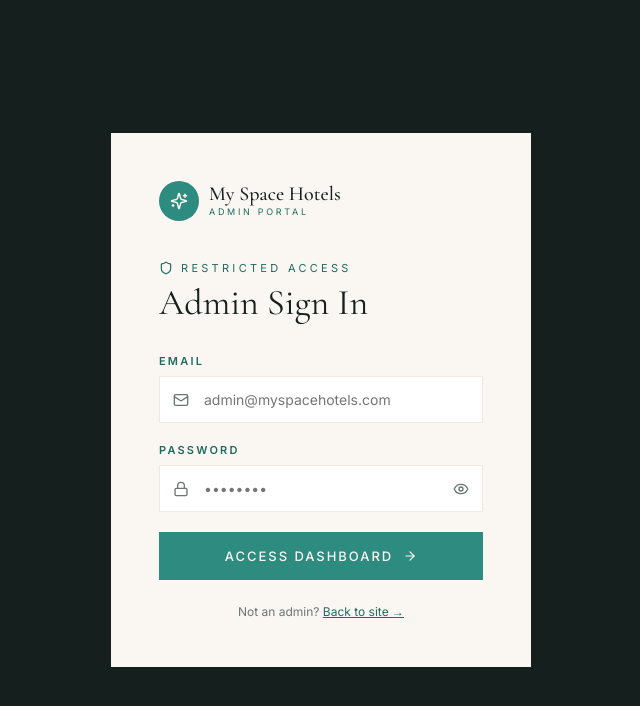
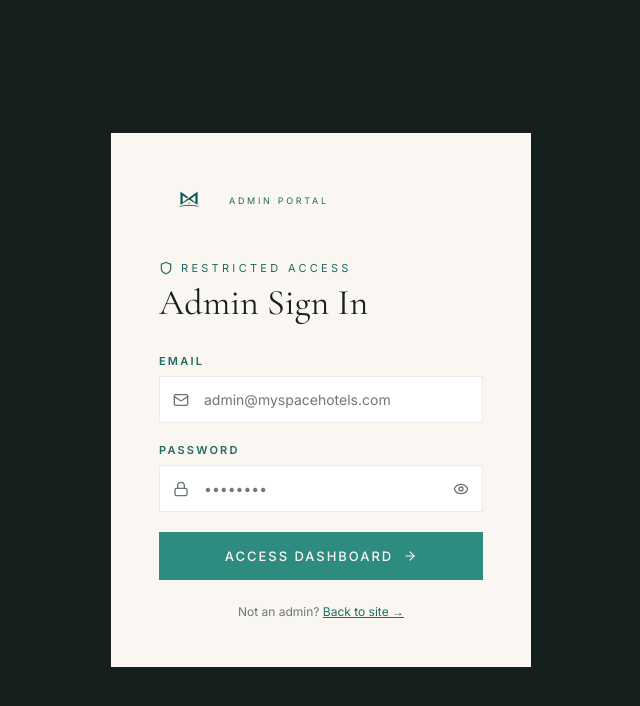
Before and after one commit to BazingaLab/my-space-hotels, a React (Vite) app in the folder client/: page /admin/login in a window 1280 px wide. Shown: the top 706 px of the page, without its empty margins (319-959 px from the left). Built offline with nearby package versions, Linux system fonts and the light colour scheme; no server answers.

Commit message:
added logo on the login page admin

```diff
--- a/client/src/pages/admin/AdminLogin.jsx
+++ b/client/src/pages/admin/AdminLogin.jsx
@@ -2,7 +2,8 @@ import { useState } from "react";
 import { useNavigate } from "react-router-dom";
 import { useAuth } from "../../context/AuthContext.jsx";
 import { theme } from "../../lib/theme.js";
-import { Sparkles, Mail, Lock, ArrowRight, Shield, Eye, EyeOff } from "lucide-react";
+import Logo from "../../components/Logo.jsx";
+import { Mail, Lock, ArrowRight, Shield, Eye, EyeOff } from "lucide-react";
 
 export default function AdminLogin() {
   const { signIn, signOut } = useAuth();
@@ -75,14 +76,8 @@ export default function AdminLogin() {
       <div style={{ background: theme.CREAM, width: "100%", maxWidth: 420, padding: 48 }}>
 
         {/* LOGO */}
-        <div style={{ display: "flex", alignItems: "center", gap: 10, marginBottom: 40 }}>
-          <div style={{ width: 40, height: 40, borderRadius: "50%", background: theme.SEA, display: "grid", placeItems: "center", color: theme.CREAM }}>
-            <Sparkles size={18} />
-          </div>
-          <div>
-            <div className="serif" style={{ fontSize: 20, fontWeight: 500, lineHeight: 1 }}>My Space Hotels</div>
-            <div style={{ fontSize: 9, letterSpacing: "0.3em", color: theme.SEA_DARK, marginTop: 2 }}>ADMIN PORTAL</div>
-          </div>
+        <div style={{ marginBottom: 40 }}>
+          <Logo subtitle="ADMIN PORTAL" subtitleColor={theme.SEA_DARK} />
         </div>
 
         {/* HEADER */}
```
